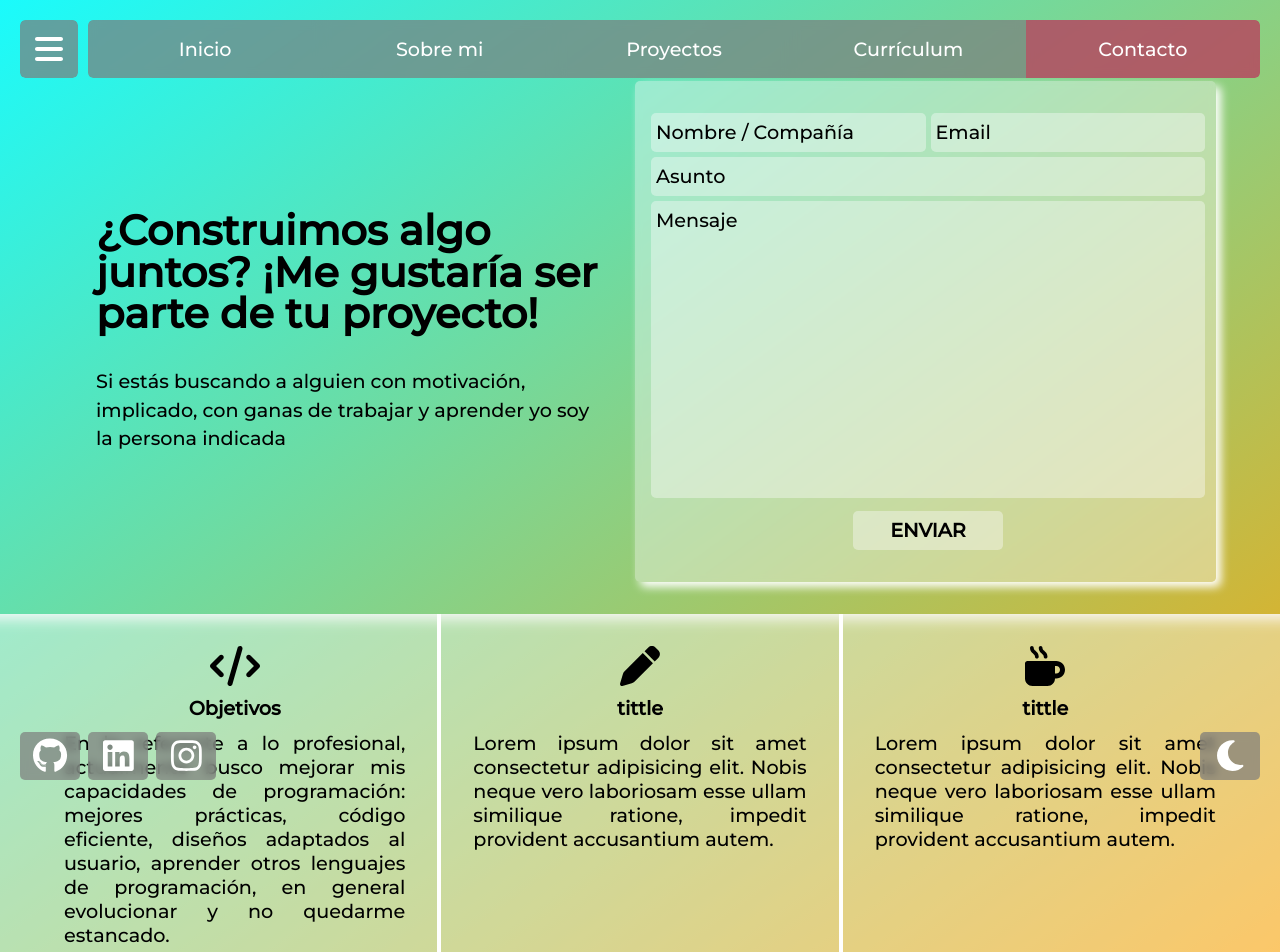
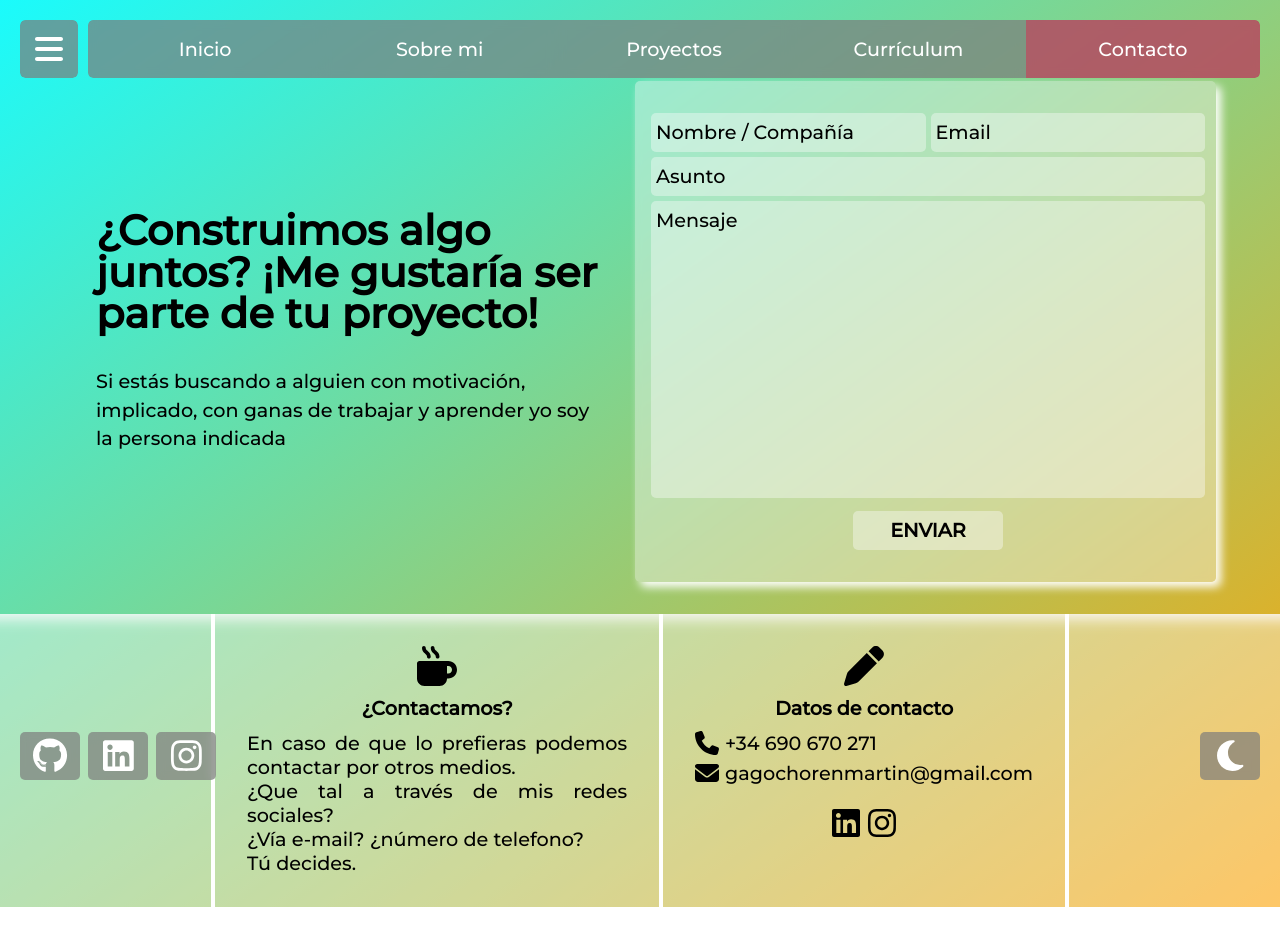
Before and after one commit to Martingago/martin-cv, a Vue app: page /contacto in a window 1280 px wide. Shown: the top 952 px of the page. After the commit the page ends 930 px from the top, so only its background shows below. Built offline with nearby package versions, Linux system fonts and the light colour scheme; no server answers.

Commit message:
ventana modal, contacto

```diff
--- a/src/assets/css/app.css
+++ b/src/assets/css/app.css
@@ -10,6 +10,7 @@
   --colormenu-hover: rgba(214, 194, 127, .7);
   --colormenu-active: rgba(184, 64, 94, .8);
   --color-background: linear-gradient(324deg, rgba(255, 164, 5, 1) 0%, rgba(26, 251, 252, 1) 100%);
+  --color-light-background: rgba(200,200,200, 1);
   --color-primary-text: rgba(0, 0, 0, 1);
   --color-secondary-text: rgba(255, 255, 255, 1);
 
@@ -27,12 +28,13 @@
   --colormenu: rgba(30, 30, 30, .7);
   --colormenu-hover: rgba(146, 130, 78, 0.7);
   --colormenu-active: rgba(116, 40, 59, 0.8);
+  --color-light-background: rgb(44, 44, 44);
   --color-primary-text: rgba(255,255,255, 1);
-  --color-secondary-text: rgba(0,0,0, 1)
+  --color-secondary-text: rgba(0,0,0, 1);
 }
 
 body {
-  font-family: montserrat;
+  font-family: 'montserrat', 'Times New Roman', Times, serif;
   scroll-behavior: smooth;
   text-rendering: optimizeSpeed;
   line-height: 1.5;
--- a/src/assets/css/modal-window.css
+++ b/src/assets/css/modal-window.css
@@ -75,7 +75,18 @@
         border-top-left-radius: 5px;
         font-size: 1.2rem;
         text-align: center;
+        transition: background-color .3s linear;
     }
+
+    .modulo-informacion-proyecto .informacion-proyecto-selector .proyecto-btn-hover{
+        background-color: var(--colormenu-hover);
+    }
+
+    .modulo-informacion-proyecto .informacion-proyecto-selector .proyecto-btn-active{
+        transition: background-color .3s linear;
+        background-color: var(--colormenu-active);
+    }
+
     .modulo-informacion-proyecto .btn-proyecto-info{
         display: grid;
         grid-template-columns:  auto auto;
@@ -110,7 +121,7 @@
 
     .modulo-informacion-proyecto .informacion-proyecto{
         padding: 1rem;
-        background-color: var(--colormenu);
+        background-color: var(--color-light-background);
         font-size: 1.2rem;
         height: 656px;
         width: 100%;
--- a/src/components/BarraDatos.vue
+++ b/src/components/BarraDatos.vue
@@ -1,24 +1,29 @@
 <template>
   <div class="aboutme-skills">
+
       <article class="skills-block">
-        <font-awesome-icon :icon="['fa', 'code']"></font-awesome-icon>
-        <h4>Objetivos</h4>
-        <p>En lo referente a lo profesional, actualmente busco mejorar mis capacidades de programación: mejores prácticas, código eficiente, diseños adaptados al usuario, aprender otros lenguajes de programación, en general evolucionar y no quedarme estancado.</p>
+        <font-awesome-icon :icon="['fa', 'mug-hot']"></font-awesome-icon>
+        <h4>¿Quién soy?</h4>
+        <p>Encantado, soy Martín, y desde el 2021 he descubierto que la programación, pero sobretodo la maquetación y diseño web, es la materia a la que quiero dedicar mi tiempo y esfuerzo. <br>
+        Mi forma de ser, me obliga a implicarme en la materia, no quedando satisfecho hasta obtener los resultados deseados.
+        </p>
       </article>
       <article class="skills-block">
         <font-awesome-icon :icon="['fa', 'pen']"></font-awesome-icon>
-        <h4>{{titulo}}</h4>
-        <p>
-          {{parrafo}}
+        <h4>Objetivos Personales</h4>
+        <p> A nivel personal me gusta asumir nuevos retos que me obliguen a dar mi mejor desempeño. <br>
+         Veo la programación  como una herramienta capaz de resolver un problema en forma de Puzzle, y como recompensa, la satisfacción propia de solucionar una necesidad y sentir un progreso personal.
+
         </p>
       </article>
       <article class="skills-block">
-        <font-awesome-icon :icon="['fa', 'mug-hot']"></font-awesome-icon>
-        <h4>{{titulo}}</h4>
-        <p>
-         {{parrafo}}
-        </p>
+        <font-awesome-icon :icon="['fa', 'code']"></font-awesome-icon>
+        <h4>Objetivos Profesionales</h4>
+        <p>En lo referente a lo profesional, mi objetivo es mejorar mis capacidades como programador: aprender acerca del desarrollo web y el mundo que lo relaciona. <br>
+          Ampliar mis conocimientos sobre la programación, estructura web, y en lo que más me apasiona: Diseño y Maquetación web.
+          </p>
       </article>
+
     </div>
 </template>
 
@@ -26,8 +31,8 @@
 require('@/assets/css/barra-datos.css')
 const props = defineProps({
   titulo: {
-      type: String,
-      default: "tittle",
+      type: Array,
+      default: ["titulo 1"],
   },
   parrafo: {
       type: String,
--- /dev/null
+++ b/src/components/BarraDatosPersonales.vue
@@ -0,0 +1,82 @@
+<template>
+  <div class="aboutme-skills">
+
+    <article class="skills-block">
+      <font-awesome-icon :icon="['fa', 'mug-hot']"></font-awesome-icon>
+      <h4>¿Contactamos?</h4>
+      <p>En caso de que lo prefieras podemos contactar por otros medios. <br>¿Que tal a través de mis redes sociales?
+        <br> ¿Vía e-mail? ¿número de telefono? <br>Tú decides.
+      </p>
+    </article>
+    <article class="skills-block">
+      <font-awesome-icon :icon="['fa', 'pen']"></font-awesome-icon>
+      <h4>Datos de contacto</h4>
+      <p class="contact-info"><span><font-awesome-icon :icon="['fa', 'phone']"></font-awesome-icon></span> +34 690 670 271</p>
+      <p class="contact-info"><span><font-awesome-icon :icon="['fa', 'envelope']"></font-awesome-icon></span> gagochorenmartin@gmail.com</p>
+      <nav class="social-btn-nav">
+        <ul class="list-social-btn">
+          <li><a href="https://www.linkedin.com/in/mart%C3%ADn-gago-chor%C3%A9n-6b1814241/" target="_blank">
+              <font-awesome-icon :icon="['fab', 'linkedin']"></font-awesome-icon>
+            </a></li>
+          <li><a href="https://www.twitch.tv/" target="_blank">
+              <font-awesome-icon :icon="['fab', 'instagram']"></font-awesome-icon>
+            </a></li>
+        </ul>
+      </nav>
+    </article>
+  </div>
+
+</template>
+
+<script setup>
+require('@/assets/css/barra-datos.css')
+const props = defineProps({
+  titulo: {
+    type: Array,
+    default: ["titulo 1"],
+  },
+  parrafo: {
+    type: String,
+    default: "Lorem ipsum dolor sit amet consectetur adipisicing elit. Nobis neque vero laboriosam esse ullam similique ratione, impedit provident accusantium autem."
+  }
+
+})
+</script>
+<style scoped>
+
+
+.contact-info{
+  display: grid;
+  width: 100%;
+  grid-template-columns: 30px 1fr;
+  margin-bottom: .25rem;
+}
+.contact-info span svg{
+  font-size: 1.5rem;
+}
+
+.social-btn-nav{
+  margin-top: 1rem;
+}
+.list-social-btn{
+  width: 100%;
+  display: flex;
+  gap: .5rem;
+}
+  .list-social-btn li a svg{
+    font-size: 2rem;
+  }
+
+
+
+@media screen and (min-width:1081px) {
+  .skills-block:nth-child(1) {
+    border-left: 4px solid white;
+    border-right: 2px solid white;
+  }
+
+  .skills-block:nth-child(2) {
+    border-left: 2px solid white;
+  }
+}
+</style>
--- a/src/components/Carrusel.vue
+++ b/src/components/Carrusel.vue
@@ -40,7 +40,6 @@ const props = defineProps({
 let posicion = ref(0)
 const moverSlider = (i) => {
     posicion.value = i - 1;
-    console.log("posicionado en", posicion.value)
     return posicion
 }
 
--- a/src/components/ModalWindow.vue
+++ b/src/components/ModalWindow.vue
@@ -8,7 +8,7 @@
 
             <div class="modulo-informacion-proyecto">
                 <nav class="informacion-proyecto-selector">
-                    <a href="#" class="proyecto-selector-btn" @click="mostrarDatos(index)"
+                    <a href="#" ref="button" class="proyecto-selector-btn" @click="mostrarDatos(index)" @mouseenter="activarHover(index)" @mouseleave="desactivarHover(index)"
                         v-for="(titulo, index) in titulo_descripcion" :key="index">{{ titulo }}</a>
                 </nav>
 
@@ -31,7 +31,7 @@
 </template>
 <script setup>
 import SkeletonModalProyectoVue from "@/components/skeleton/SkeletonModalProyecto.vue";
-import { ref } from "vue";
+import { ref, onUpdated} from "vue";
 import Carrusel from "./Carrusel.vue";
 require("@/assets/css/modal-window.css");
 
@@ -75,28 +75,31 @@ const props = defineProps({
 
 })
 
+const button = ref();
+let posicionDatos = ref(0)
+onUpdated(()=> {
+    button.value
+    if(posicionDatos.value == 0 && button.value[0]) {button.value[0].classList.add("proyecto-btn-active")}
+
+})
+
 // Mostrar datos
-let posicionDatos = ref(0)
+
 const mostrarDatos = (i) => {
+    button.value.forEach(element => {
+        element.classList.remove("proyecto-btn-active")
+    });
+    button.value[i].classList.add("proyecto-btn-active")
     posicionDatos.value = i;
 }
 
-
-let posicion = ref(0)
-const moverSlider = (i) => {
-    posicion.value = i - 1;
-    console.log("posicionado en", posicion.value)
-    return posicion
+const activarHover = (index) => {
+    if (!button.value[index].classList.contains("proyecto-btn-active")){
+        button.value[index].classList.add("proyecto-btn-hover");
+    }
+}
+const desactivarHover = (index) => {
+    button.value[index].classList.remove("proyecto-btn-hover")
 }
 
-const limitar = () => {
-    if (posicion.value > props.imagenes.length - 1) {
-        posicion.value = 0;
-    }
-    if (posicion.value < 0) {
-        posicion.value = props.imagenes.length - 1
-    }
-}
-
-
 </script>
--- a/src/hook/iconos.fontAwesome.js
+++ b/src/hook/iconos.fontAwesome.js
@@ -22,6 +22,8 @@ import { faSun } from "@fortawesome/free-solid-svg-icons";
 import { faMoon } from "@fortawesome/free-solid-svg-icons";
 import { faPause } from "@fortawesome/free-solid-svg-icons";
 import { faPlay } from "@fortawesome/free-solid-svg-icons";
+import { faPhone } from "@fortawesome/free-solid-svg-icons";
+import { faEnvelope } from "@fortawesome/free-solid-svg-icons";
 
 export const libraryIcons = () => { library.add(
   faBars,
@@ -44,6 +46,8 @@ export const libraryIcons = () => { library.add(
   faSun,
   faMoon,
   faPause,
-  faPlay
+  faPlay,
+  faPhone,
+  faEnvelope
 );
 }
--- a/src/router/index.js
+++ b/src/router/index.js
@@ -6,7 +6,7 @@ const routes = [
     path: '/',
     name: 'inicio',
     meta: {
-      tittle: `Inicio`
+      tittle: `Inicio - Martín CV`
     },
     component: function () {
       return import('@/views/Inicio.vue')
@@ -16,7 +16,7 @@ const routes = [
     path: '/contacto',
     name: 'contacto',
     meta: {
-      tittle: 'Contacto'
+      tittle: 'Contacto - Martín CV'
     },
     component: function () {
       return import('@/views/Contacto.vue')
@@ -26,7 +26,7 @@ const routes = [
     path: '/proyectos',
     name: 'proyectos',
     meta: {
-      tittle: 'Proyectos'
+      tittle: 'Proyectos - Martín CV'
     },
     component: function () {
       return import('@/views/Proyectos.vue')
@@ -36,7 +36,7 @@ const routes = [
     path: '/sobre-mi',
     name: 'sobre-mi',
     meta: {
-      tittle: 'Sobre mi'
+      tittle: 'Sobre mi - Martín CV'
     },
     component: function () {
       return import('@/views/About.vue')
@@ -46,7 +46,7 @@ const routes = [
     path: '/curriculum',
     name: 'curriculum',
     meta: {
-      title: "Curriculum"
+      tittle: "Curriculum - Martín CV"
     },
     component: function() {
       return import('@/views/CurriculumFirebase.vue')
@@ -56,7 +56,7 @@ const routes = [
     path: '/:pathMatch(.*)*',
     name: 'error-404',
     meta: {
-      tittle: 'Error 404'
+      tittle: 'Error 404 Página no encontrada'
     },
     component: function(){
       return import('@/components/PageNotFound.vue')
--- a/src/views/Contacto.vue
+++ b/src/views/Contacto.vue
@@ -10,7 +10,7 @@
       </TextosimpleVue>
       <Formulario></Formulario>
     </div>
-    <BarraDatosVue></BarraDatosVue>
+    <BarraDatosPersonalesVue></BarraDatosPersonalesVue>
   </div>
 
 </template>
@@ -18,7 +18,7 @@
 <script setup>
 import Formulario from "../components/Formulario.vue"
 import TextosimpleVue from "@/components/Textosimple.vue";
-import BarraDatosVue from "@/components/BarraDatos.vue";
+import BarraDatosPersonalesVue from "@/components/BarraDatosPersonales.vue";
 require("@/assets/css/secciones/contacto.css");
 
 const props = defineProps({
```
